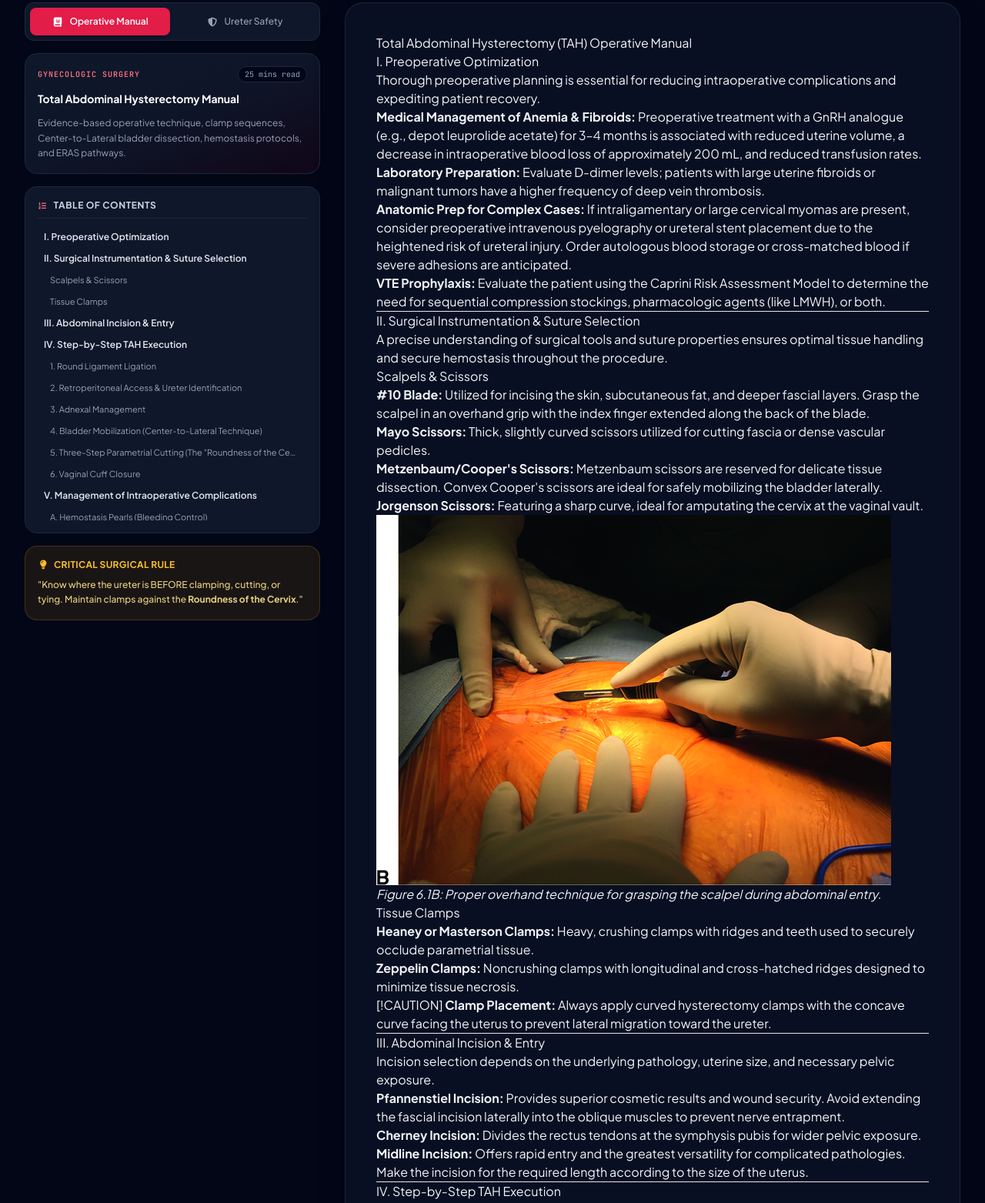
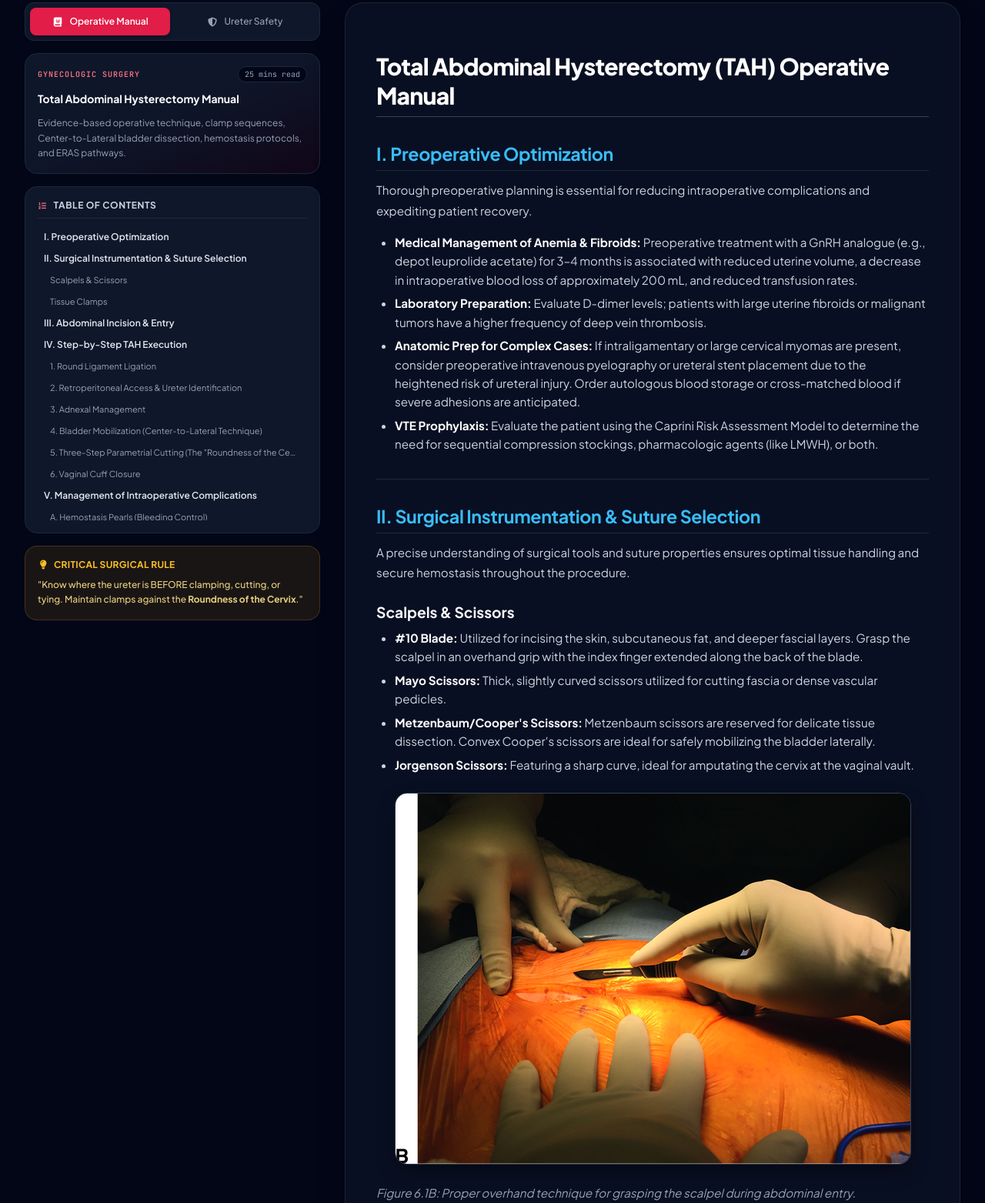
Before and after one commit to borun/fogsi-infertility-masterclass-2025, a website: page topics/total-abdominal-hysterectomy/index.html in a window 1280 px wide. Shown: the part 86-1649 px from the top of the page at 77% size. Drawn offline with nearby package versions, Linux system fonts and the light colour scheme.

Commit message:
fix: add @tailwindcss/typography and custom .prose-clinical rules to restore markdown headings, tables, and callouts

```diff
--- a/package.json
+++ b/package.json
@@ -9,6 +9,7 @@
     "build": "npm run build:css && npm run validate"
   },
   "devDependencies": {
+    "@tailwindcss/typography": "^0.5.20",
     "autoprefixer": "^10.4.20",
     "postcss": "^8.4.49",
     "tailwindcss": "^3.4.17"
--- a/src/styles.css
+++ b/src/styles.css
@@ -34,14 +34,155 @@ h1, h2, h3, h4 {
 .sr-only { position: absolute; width: 1px; height: 1px; padding: 0; margin: -1px; overflow: hidden; clip: rect(0, 0, 0, 0); white-space: nowrap; border: 0; }
 .focus\:not-sr-only:focus { position: static; width: auto; height: auto; padding: 0.5rem 1rem; margin: 0; overflow: visible; clip: auto; white-space: normal; }
 
-/* Pro-Clinical Markdown Tables & Content */
-.clinical-markdown table { width: 100%; border-collapse: collapse; margin: 1rem 0; font-size: 0.825rem; }
-.clinical-markdown th { background: #0f172a; color: #38bdf8; padding: 0.5rem 0.75rem; text-align: left; border: 1px solid #334155; }
-.clinical-markdown td { padding: 0.5rem 0.75rem; border: 1px solid #1e293b; background: rgba(15, 23, 42, 0.6); color: #cbd5e1; }
-.clinical-markdown tr:hover td { background: rgba(30, 41, 59, 0.8); }
-.clinical-markdown ul { list-style-type: disc; margin-left: 1.25rem; margin-top: 0.5rem; margin-bottom: 0.5rem; }
-.clinical-markdown li { margin-bottom: 0.35rem; font-size: 0.85rem; color: #cbd5e1; line-height: 1.5; }
-.clinical-markdown strong { color: #f8fafc; font-weight: 600; }
-.clinical-markdown blockquote { border-left: 3px solid #38bdf8; background: rgba(56, 189, 248, 0.08); padding: 0.6rem 1rem; border-radius: 0 0.5rem 0.5rem 0; margin: 0.75rem 0; font-size: 0.85rem; }
-.clinical-markdown p { margin-bottom: 0.65rem; line-height: 1.6; font-size: 0.85rem; }
-.clinical-markdown h4 { color: #38bdf8; font-weight: 700; margin-top: 0.75rem; margin-bottom: 0.35rem; font-size: 0.9rem; }
+/* Pro-Clinical Markdown Typography & Formatting */
+.prose-clinical, .clinical-markdown {
+  color: #cbd5e1;
+  font-size: 0.95rem;
+  line-height: 1.75;
+}
+
+.prose-clinical h1, .clinical-markdown h1 {
+  color: #ffffff;
+  font-size: 1.875rem;
+  font-weight: 800;
+  letter-spacing: -0.025em;
+  line-height: 1.25;
+  margin-top: 1.5rem;
+  margin-bottom: 1rem;
+  padding-bottom: 0.5rem;
+  border-bottom: 1px solid #334155;
+}
+
+.prose-clinical h2, .clinical-markdown h2 {
+  color: #38bdf8;
+  font-size: 1.45rem;
+  font-weight: 700;
+  letter-spacing: -0.015em;
+  line-height: 1.35;
+  margin-top: 2rem;
+  margin-bottom: 0.75rem;
+  padding-bottom: 0.35rem;
+  border-bottom: 1px solid #1e293b;
+}
+
+.prose-clinical h3, .clinical-markdown h3 {
+  color: #f8fafc;
+  font-size: 1.2rem;
+  font-weight: 700;
+  line-height: 1.4;
+  margin-top: 1.5rem;
+  margin-bottom: 0.5rem;
+}
+
+.prose-clinical h4, .clinical-markdown h4 {
+  color: #fbbf24;
+  font-size: 1rem;
+  font-weight: 700;
+  line-height: 1.4;
+  margin-top: 1.25rem;
+  margin-bottom: 0.35rem;
+}
+
+.prose-clinical p, .clinical-markdown p {
+  color: #cbd5e1;
+  font-size: 0.95rem;
+  line-height: 1.75;
+  margin-top: 0.5rem;
+  margin-bottom: 1rem;
+}
+
+.prose-clinical strong, .clinical-markdown strong {
+  color: #ffffff;
+  font-weight: 700;
+}
+
+.prose-clinical em, .clinical-markdown em {
+  color: #94a3b8;
+  font-style: italic;
+}
+
+.prose-clinical ul, .clinical-markdown ul {
+  list-style-type: disc;
+  margin-left: 1.5rem;
+  margin-top: 0.5rem;
+  margin-bottom: 1rem;
+}
+
+.prose-clinical ol, .clinical-markdown ol {
+  list-style-type: decimal;
+  margin-left: 1.5rem;
+  margin-top: 0.5rem;
+  margin-bottom: 1rem;
+}
+
+.prose-clinical li, .clinical-markdown li {
+  margin-bottom: 0.4rem;
+  color: #cbd5e1;
+  line-height: 1.6;
+}
+
+.prose-clinical blockquote, .clinical-markdown blockquote {
+  border-left: 4px solid #0284c7;
+  background: rgba(2, 132, 199, 0.08);
+  padding: 0.85rem 1.25rem;
+  border-radius: 0 0.75rem 0.75rem 0;
+  margin: 1.25rem 0;
+  color: #e0f2fe;
+  font-size: 0.925rem;
+}
+
+.prose-clinical code, .clinical-markdown code {
+  font-family: 'JetBrains Mono', monospace;
+  font-size: 0.85rem;
+  background: #0f172a;
+  border: 1px solid #1e293b;
+  padding: 0.15rem 0.4rem;
+  border-radius: 0.375rem;
+  color: #38bdf8;
+}
+
+.prose-clinical hr, .clinical-markdown hr {
+  border-color: #1e293b;
+  margin: 2rem 0;
+}
+
+.prose-clinical img, .clinical-markdown img {
+  border-radius: 1rem;
+  border: 1px solid #334155;
+  margin: 1.5rem auto;
+  box-shadow: 0 10px 25px -5px rgba(0, 0, 0, 0.5);
+  cursor: pointer;
+  transition: transform 0.2s ease;
+  max-width: 100%;
+}
+
+.prose-clinical img:hover, .clinical-markdown img:hover {
+  transform: scale(1.01);
+}
+
+.prose-clinical table, .clinical-markdown table {
+  width: 100%;
+  border-collapse: collapse;
+  margin: 1.25rem 0;
+  font-size: 0.85rem;
+}
+
+.prose-clinical th, .clinical-markdown th {
+  background: #0f172a;
+  color: #38bdf8;
+  padding: 0.6rem 0.85rem;
+  text-align: left;
+  border: 1px solid #334155;
+  font-weight: 700;
+}
+
+.prose-clinical td, .clinical-markdown td {
+  padding: 0.6rem 0.85rem;
+  border: 1px solid #1e293b;
+  background: rgba(15, 23, 42, 0.6);
+  color: #cbd5e1;
+}
+
+.prose-clinical tr:hover td, .clinical-markdown tr:hover td {
+  background: rgba(30, 41, 59, 0.8);
+}
--- a/tailwind.config.js
+++ b/tailwind.config.js
@@ -31,5 +31,7 @@ module.exports = {
       }
     },
   },
-  plugins: [],
+  plugins: [
+    require('@tailwindcss/typography'),
+  ],
 }
```
Also changed, not shown: assets/css/main.min.css, 1 other file.
